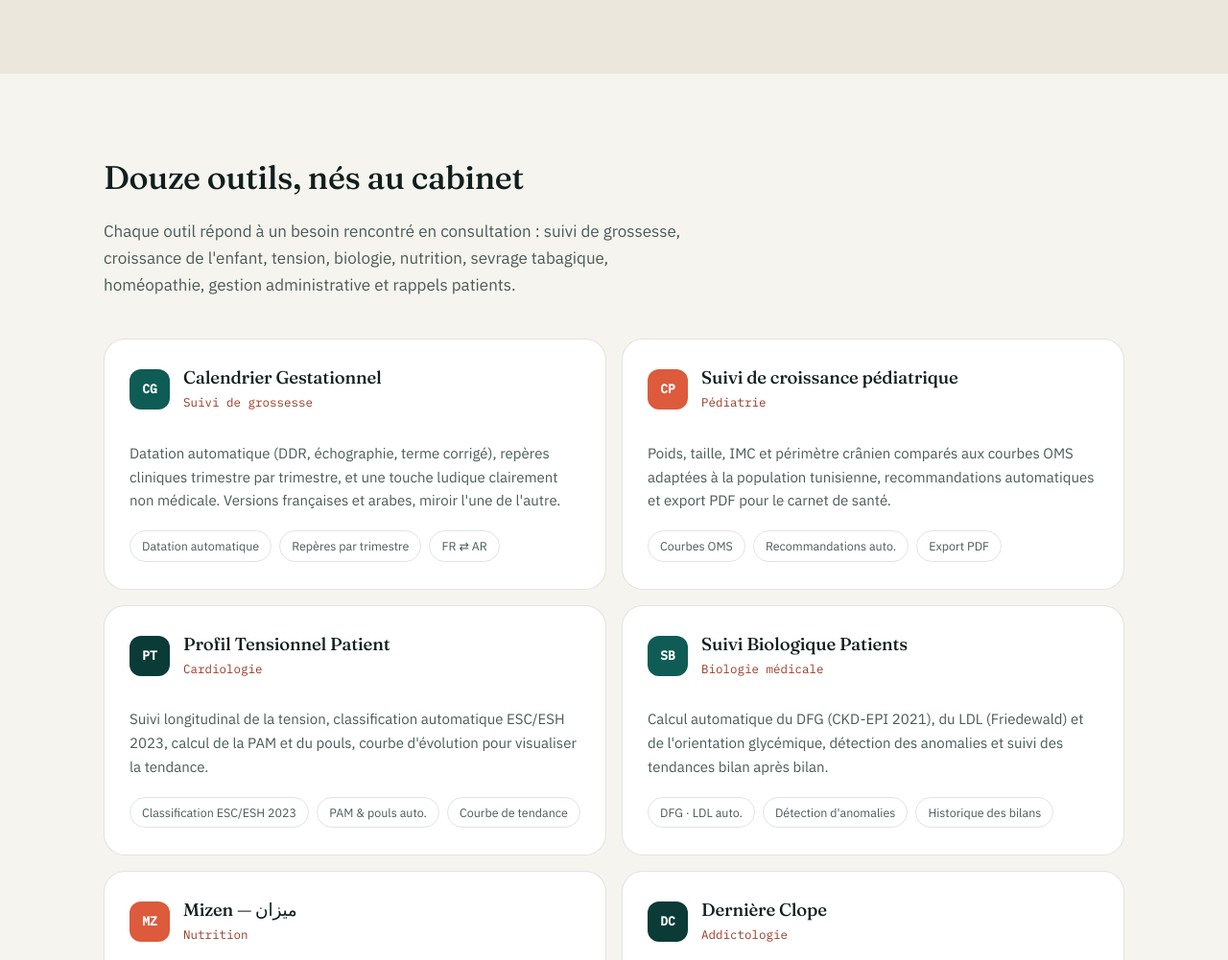
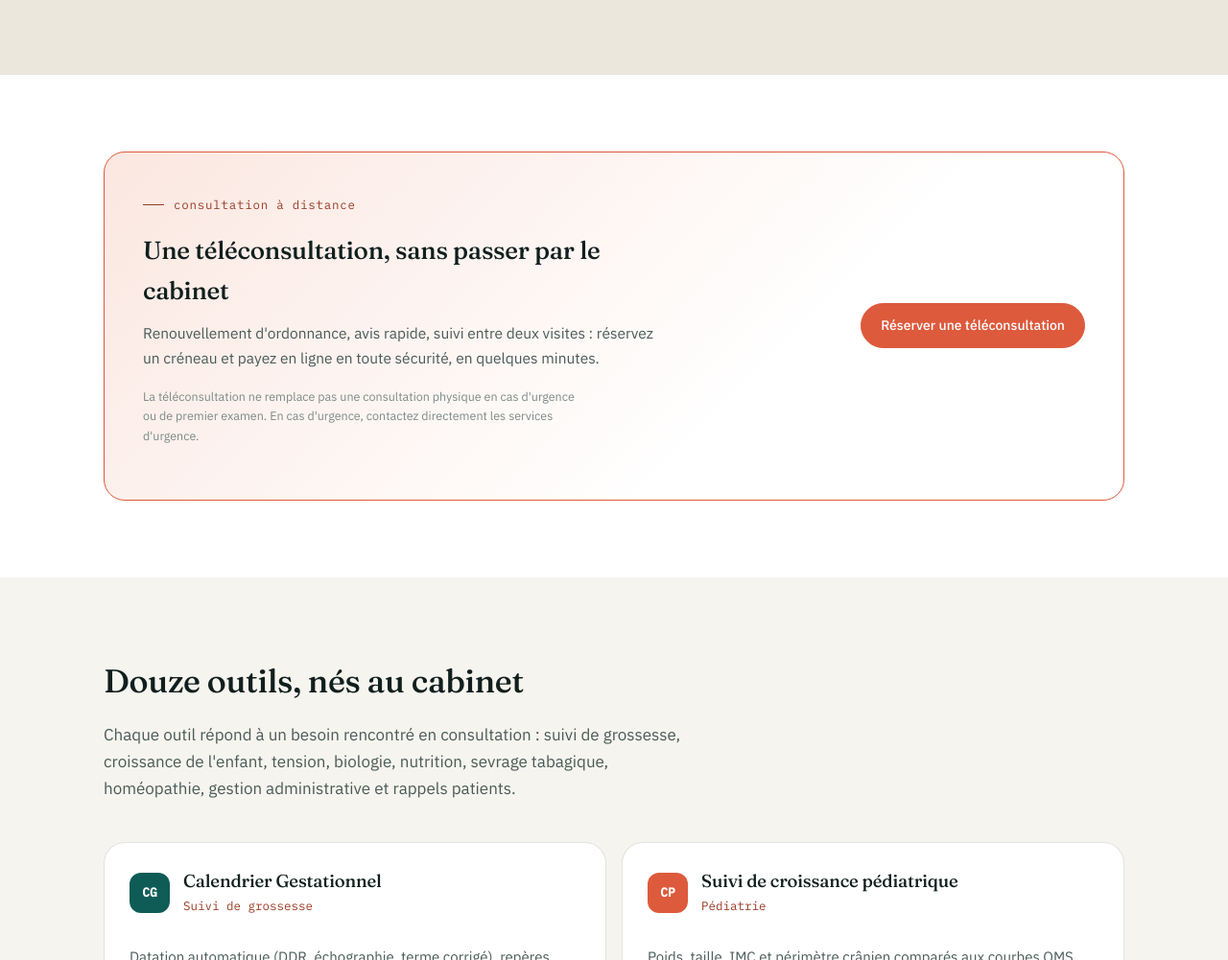
Before and after one commit to Cbh3021/site-dr-belhoula-, a plain HTML site: page index.html in a window 1280 px wide. Shown: the part 1799-2800 px from the top of the page at 96% size. Drawn offline with Linux system fonts and the light colour scheme.

Commit message:
Add files via upload

```diff
--- a/assets/i18n.js
+++ b/assets/i18n.js
@@ -15,6 +15,7 @@
       nav_articles: 'Articles',
       nav_newsletter: 'Newsletter',
       nav_subscribe: "S'abonner",
+      nav_teleconsult: 'Consultation en ligne',
       footer_legal: 'Mentions légales',
       footer_contact: 'Contact',
       breadcrumb_news: 'actualités',
@@ -39,6 +40,7 @@
       nav_articles: 'Articles',
       nav_newsletter: 'Newsletter',
       nav_subscribe: 'Subscribe',
+      nav_teleconsult: 'Online consultation',
       footer_legal: 'Legal notice',
       footer_contact: 'Contact',
       breadcrumb_news: 'news',
@@ -63,6 +65,7 @@
       nav_articles: 'المقالات',
       nav_newsletter: 'النشرة الإخبارية',
       nav_subscribe: 'اشترك',
+      nav_teleconsult: 'استشارة عن بعد',
       footer_legal: 'إشعار قانوني',
       footer_contact: 'تواصل',
       breadcrumb_news: 'الأخبار',
--- a/assets/theme.css
+++ b/assets/theme.css
@@ -163,6 +163,8 @@ footer.site-footer a:hover{ color:var(--ink); }
 
 @media (max-width:760px){
   .nav-links{ display:none; }
+  .nav-right{ flex-wrap:wrap; justify-content:flex-end; gap:8px; }
+  .nav-right .btn{ padding:9px 14px; font-size:13px; }
 }
 @media (prefers-reduced-motion:reduce){
   html{ scroll-behavior:auto; }
--- a/index.html
+++ b/index.html
@@ -92,6 +92,18 @@
   .chips{ display:flex; flex-wrap:wrap; gap:8px; }
   .chip{ font-size:12.5px; border:1px solid var(--border); border-radius:999px; color:var(--ink-soft); padding:5px 12px; }
 
+  .teleconsult{ border-top:1px solid var(--border); background:var(--surface); }
+  .tc-box{
+    background:linear-gradient(135deg, var(--coral-tint) 0%, var(--surface) 65%);
+    border:1px solid var(--coral); border-radius:var(--radius-lg);
+    padding:44px 40px; display:flex; justify-content:space-between; align-items:center; gap:32px; flex-wrap:wrap;
+  }
+  .tc-box .tc-copy{ max-width:56ch; }
+  .tc-box h2{ font-size:26px; margin:0 0 10px; }
+  .tc-box p.tc-text{ color:var(--ink-soft); font-size:15.5px; margin:0; }
+  .tc-disclaimer{ margin-top:16px; font-size:12.5px; color:var(--ink-faint); max-width:60ch; }
+  @media (max-width:720px){ .tc-box{ padding:32px 26px; } }
+
   .cta-footer{
     background:radial-gradient(900px 420px at 90% -20%, #163F3B 0%, var(--teal-deep) 55%, #081F1D 100%);
     color:#fff;
@@ -128,6 +140,7 @@
         <button data-lang="ar">ع</button>
         <button data-lang="en">EN</button>
       </div>
+      <a class="btn coral" href="https://rdv-paiement.onrender.com/reserver" target="_blank" rel="noopener" data-i18n="nav_teleconsult"></a>
     </div>
   </nav>
 </header>
@@ -177,6 +190,20 @@
       <h2 id="js-principles-title"></h2>
     </div>
     <div class="principle-grid" id="principle-grid"></div>
+  </div>
+</section>
+
+<section class="teleconsult">
+  <div class="wrap">
+    <div class="tc-box">
+      <div class="tc-copy">
+        <p class="eyebrow" id="js-tc-tag"></p>
+        <h2 id="js-tc-title"></h2>
+        <p class="tc-text" id="js-tc-text"></p>
+        <p class="tc-disclaimer" id="js-tc-disclaimer"></p>
+      </div>
+      <a class="btn coral" href="https://rdv-paiement.onrender.com/reserver" target="_blank" rel="noopener" id="js-tc-cta"></a>
+    </div>
   </div>
 </section>
 
@@ -233,6 +260,13 @@ const content = {
         {t:"Les données restent chez le patient", d:"Bases locales, sauvegardes automatiques, aucune dépendance à une connexion pour soigner."}
       ]
     },
+    teleconsult:{
+      tag:"consultation à distance",
+      title:"Une téléconsultation, sans passer par le cabinet",
+      text:"Renouvellement d'ordonnance, avis rapide, suivi entre deux visites : réservez un créneau et payez en ligne en toute sécurité, en quelques minutes.",
+      disclaimer:"La téléconsultation ne remplace pas une consultation physique en cas d'urgence ou de premier examen. En cas d'urgence, contactez directement les services d'urgence.",
+      cta:"Réserver une téléconsultation"
+    },
     projects:{
       title:"Douze outils, nés au cabinet",
       intro:"Chaque outil répond à un besoin rencontré en consultation : suivi de grossesse, croissance de l'enfant, tension, biologie, nutrition, sevrage tabagique, homéopathie, gestion administrative et rappels patients.",
@@ -280,6 +314,13 @@ const content = {
         {t:"Designed and tested in the clinic", d:"Every application first answers a need I met myself during a consultation."},
         {t:"Data stays with the patient", d:"Local databases, automatic backups, no dependency on a connection to provide care."}
       ]
+    },
+    teleconsult:{
+      tag:"remote consultation",
+      title:"An online consultation, without coming to the clinic",
+      text:"Prescription renewal, a quick opinion, follow-up between visits: book a slot and pay online securely, in just a few minutes.",
+      disclaimer:"Online consultation does not replace an in-person visit for emergencies or a first examination. In an emergency, contact emergency services directly.",
+      cta:"Book an online consultation"
     },
     projects:{
       title:"Twelve tools, born in the clinic",
@@ -329,6 +370,13 @@ const content = {
         {t:"البيانات تبقى عند المريض", d:"قواعد بيانات محلية، نسخ احتياطي تلقائي، ودون أي اعتماد على اتصال بالإنترنت لتقديم الرعاية."}
       ]
     },
+    teleconsult:{
+      tag:"استشارة عن بعد",
+      title:"استشارة عن بعد، دون التنقل إلى العيادة",
+      text:"تجديد وصفة طبية، رأي سريع، متابعة بين موعدين: احجز موعدك وادفع عبر الإنترنت بأمان، في دقائق معدودة.",
+      disclaimer:"الاستشارة عن بعد لا تُغني عن الاستشارة الحضورية في حالات الطوارئ أو الفحص الأول. في حالة الطوارئ، يرجى الاتصال مباشرة بمصالح الإسعاف.",
+      cta:"احجز استشارة عن بعد"
+    },
     projects:{
       title:"اثنا عشر أداة، ولدت داخل العيادة",
       intro:"كل أداة تجيب عن حاجة واجهتها في الاستشارة: متابعة الحمل، نمو الطفل، ضغط الدم، التحاليل البيولوجية، التغذية، الإقلاع عن التدخين، المعالجة المثلية، التسيير الإداري وتذكير المرضى.",
@@ -369,6 +417,12 @@ function renderLocal(lang){
   document.getElementById('js-about-tag').textContent = c.about.tag;
   document.getElementById('js-about-role').textContent = c.about.role;
   document.getElementById('js-about-bio').textContent = c.about.bio;
+
+  document.getElementById('js-tc-tag').textContent = c.teleconsult.tag;
+  document.getElementById('js-tc-title').textContent = c.teleconsult.title;
+  document.getElementById('js-tc-text').textContent = c.teleconsult.text;
+  document.getElementById('js-tc-disclaimer').textContent = c.teleconsult.disclaimer;
+  document.getElementById('js-tc-cta').textContent = c.teleconsult.cta;
 
   document.getElementById('js-principles-title').textContent = c.principles.title;
   const pg = document.getElementById('principle-grid');
```
Also changed, not shown: actualites.html (+1 -0 lines), applications.html (+1 -0 lines), article.html (+1 -0 lines).
